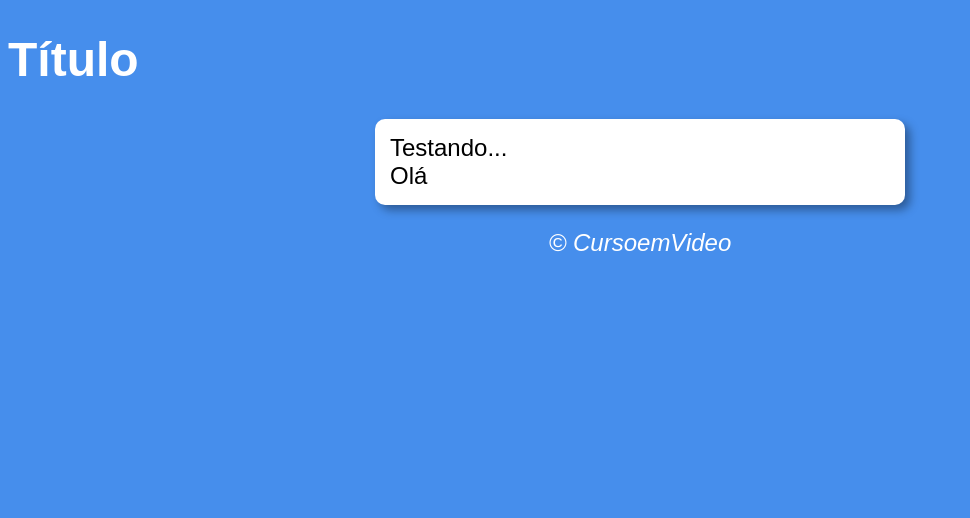
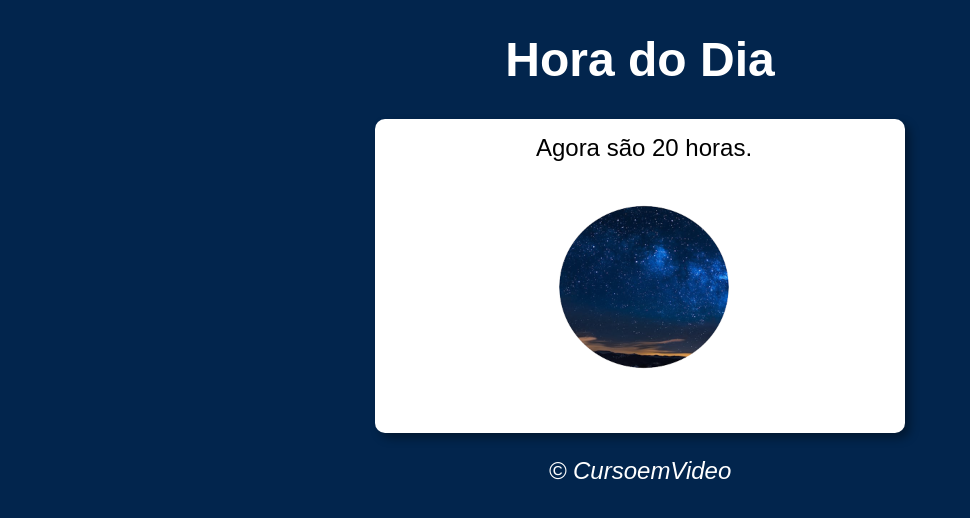
Before and after one commit to V1ctor1aTorres/projeto-hora-do-dia, a plain HTML site: page index.html in a window 1280 px wide. Shown: the whole page, without its empty margins (0-970 px from the left). Drawn offline with Linux system fonts and the light colour scheme.

Commit message:
projeto horas

```diff
--- a/index.html
+++ b/index.html
@@ -6,16 +6,16 @@
     <title>Hora do Dia</title>
     <link rel="stylesheet" href="style.css">
 </head>
-<body>
+<body onload="carregar()">
     <header>
-        <h1>Título</h1>
+        <h1>Hora do Dia</h1>
     </header>
     <section>
-        <div>
-            Testando...
+        <div id="msg">
+            Aqui vai aparecer a mensagem...
         </div>
-        <div>
-            Olá
+        <div id="foto">
+            <img id="imagem" src="imagens/manha1.png" alt="Foto do dia">
         </div>
     </section>
     <footer>
--- a/script.js
+++ b/script.js
@@ -1 +1,22 @@
-alert('olá')
+function carregar() {
+    var msg = window.document.getElementById('msg')
+    var img = window.document.getElementById('imagem')
+    var data = new Date()
+   // var hora = data.getHours()
+    var hora =  20
+    msg.innerHTML = `Agora são ${hora} horas.`
+
+    if (hora >= 0 && hora <12) {
+        //bom dia
+        img.src = 'imagens/manha1.png'
+        document.body.style.background = '#d5bba0'
+    } else if (hora >= 12 && hora < 18) {
+        //boa tarde
+        img.src = 'imagens/tarde1.png'
+        document.body.style.background = '#bd933d'
+    } else {
+        //boa noite
+        img.src = 'imagens/noite1.png'
+        document.body.style.background = '#02254d'
+    }
+}
--- a/style.css
+++ b/style.css
@@ -7,6 +7,7 @@ body{
 
 header {
     color: white;
+    text-align: center;
 }
 
 section {
@@ -17,6 +18,10 @@ section {
     margin: auto;
     box-shadow: 5px 5px 10px rgba(0, 0, 0, 0.363);
 }
+div {
+    text-align: center;
+    padding-left: 8px;
+}
 
 footer {
     color: white;
```
Also changed, not shown: imagens/manha1.png (added), imagens/noite1.png (added), imagens/tarde1.png (added).
